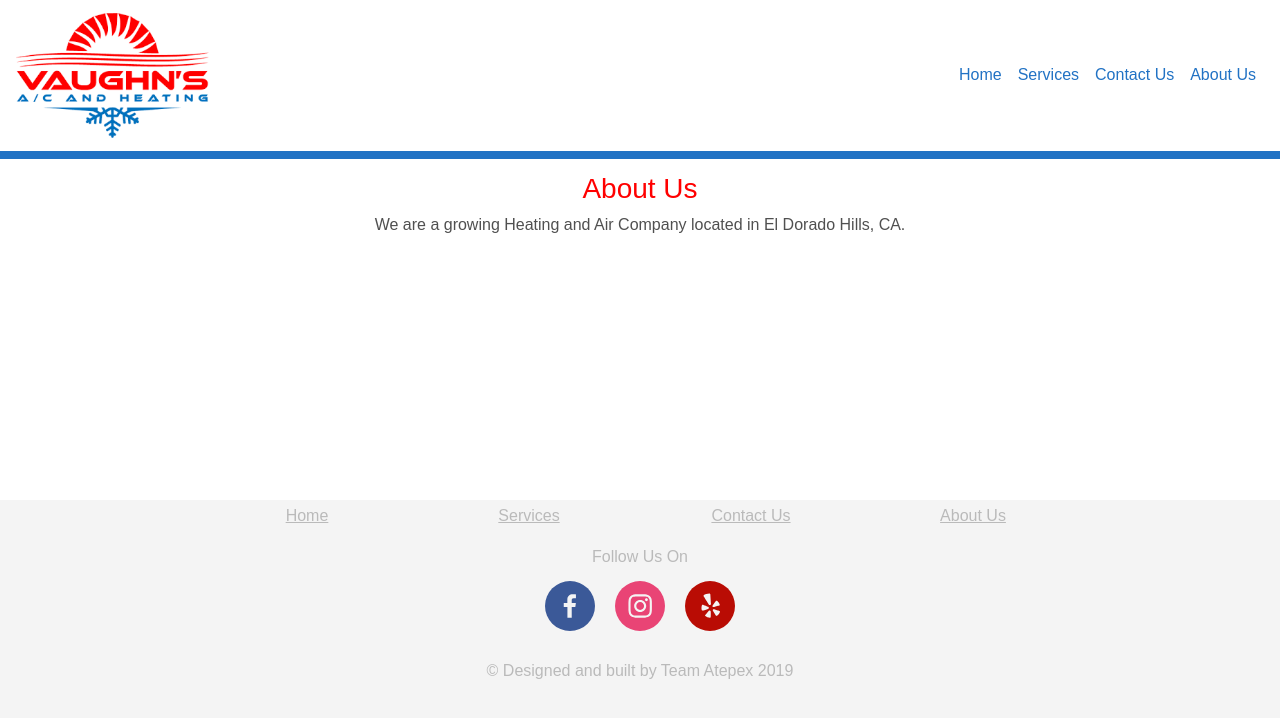
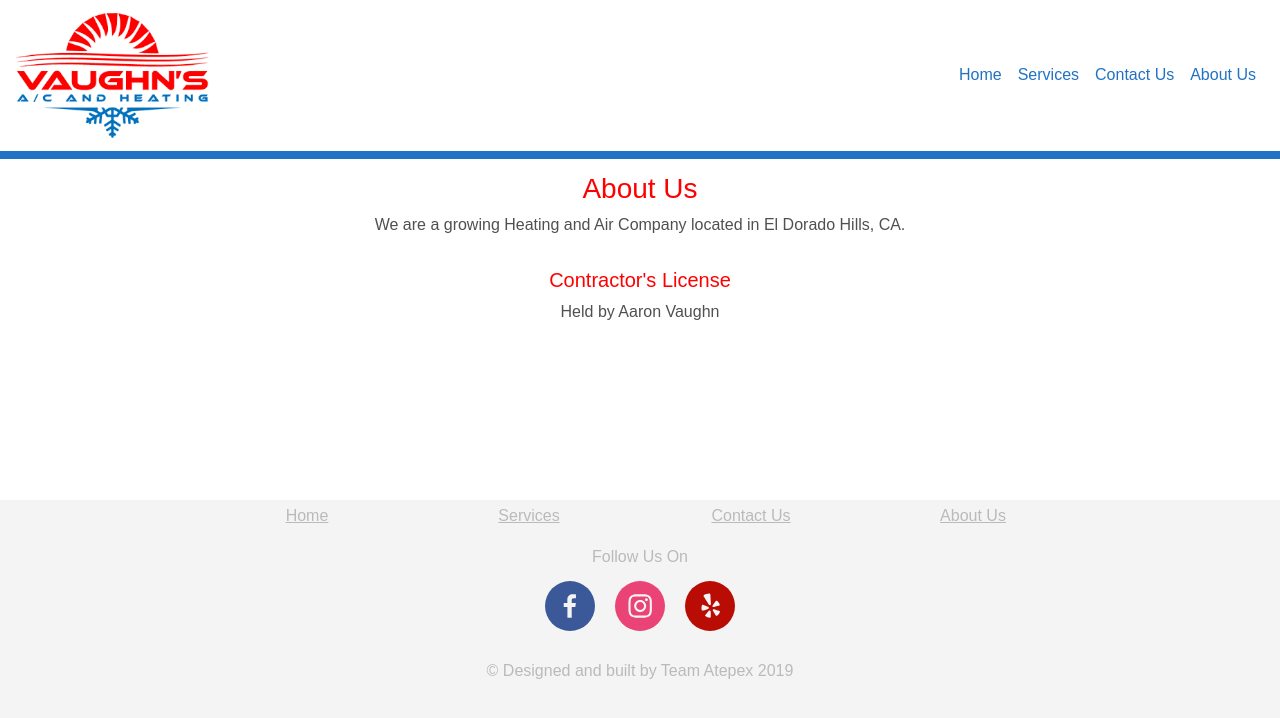
Before and after one commit to Atepex/Atepex, a React (Create React App) app in the folder client/: page /AboutUs in a window 1280 px wide. Shown: the top 718 px of the page. Built offline with nearby package versions, Linux system fonts and the light colour scheme; no server answers.

Commit message:
Update AboutUs.js

```diff
--- a/client/src/components/landing/AboutUs.js
+++ b/client/src/components/landing/AboutUs.js
@@ -9,6 +9,8 @@ class AboutUs extends Component {
 						<div className="container">
 							<h3>About Us</h3>
 							<p>We are a growing Heating and Air Company located in El Dorado Hills, CA.</p>
+							<h5>Contractor's License</h5>
+							<p>Held by Aaron Vaughn</p>
 						</div>
 					</section>
 				</div>
```
